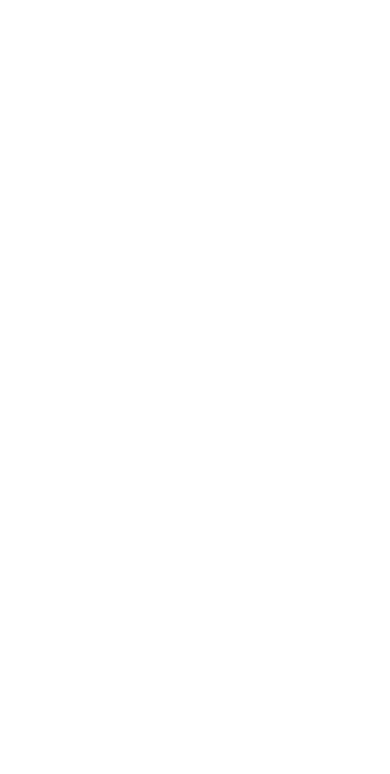
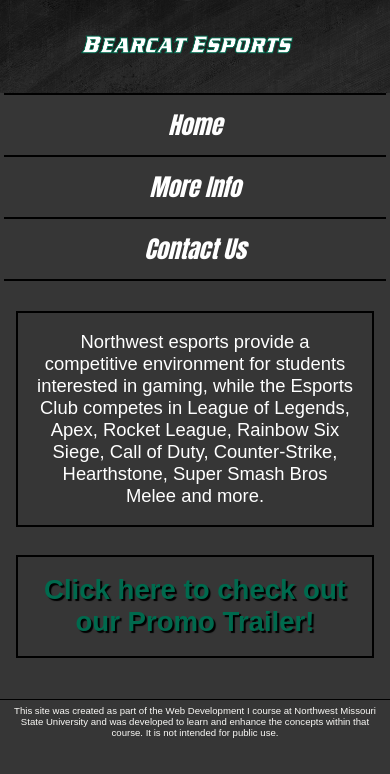
Before and after one commit to 144Sp23/web-project-cdurbin909, a plain HTML site: page index.html in a window 390 px wide. Drawn offline with Linux system fonts and the light colour scheme; a web font is replaced by a local one.

Commit message:
Added files, finished index.html mobile view

```diff
--- /dev/null
+++ b/css/style.css
@@ -0,0 +1,117 @@
+/*
+Author: Chase Durbin
+Date: 03-16-2023
+File name: style.class
+*/
+
+/* ----CSS Reset---- */
+body,
+header,
+nav,
+main,
+footer,
+h1,
+div,
+img,
+ul {
+    margin: 0;
+    padding: 0;
+    border: 0;
+}
+
+
+/* ----Body Style Rules---- */
+body {
+    background-color: #363636;
+}
+
+
+/* ----Header Style Rules----*/
+header {
+    position: sticky;
+    top: 0;
+    background-color: #000;
+}
+
+img {
+    max-width: 100%;
+    display: block;
+}
+
+
+/* ----Nav Style Rules---- */
+nav {
+    padding: 1%;
+    padding-top: 0;
+    margin-bottom: 1%;
+}
+
+nav ul {
+    list-style-type: none;
+    text-align: center;
+}
+
+nav li {
+    font-size: 1.5em;
+    border-top: 2px solid black;
+    font-family: 'Anton', sans-serif;
+    font-style: italic;
+}
+
+nav li a {
+    display: block;
+    color: white;
+    padding: 0.5em 1em;
+    text-decoration: none;
+}
+
+nav li:last-child {
+    border-bottom: 2px solid black;
+}
+
+/* ----Show Mobile Class, hide others---- */
+.mobile {
+    display: block;
+}
+
+.tab-desk {
+    display: none;
+}
+
+/* ----Main Content Style Rules---- */
+main {
+    padding: 1% 4% 1% 4%;
+    text-align: center;
+    font-size: 1.15em;
+    color: white;
+    font-family: 'Sono', sans-serif;
+}
+
+main p {
+    border: 2px solid black;
+    padding: 5%;
+}
+
+main h3 {
+    border: 2px solid black;
+    padding: 5%;
+    color: #006A4E;
+    font-size: 1.5em;
+    text-align: center;
+    text-shadow: 2px 2px 1px black;
+}
+
+main a {
+    text-decoration: none;
+}
+
+
+/* ----Footer Style Rules---- */
+footer p {
+    border-top: 1px solid black;
+    font-size: 0.6em;
+    color: #FAF9F6;
+    text-align: center;
+    padding: 5px 1em;
+    font-family: 'Sono', sans-serif;
+}
--- a/index.html
+++ b/index.html
@@ -1,9 +1,51 @@
 <!DOCTYPE html>
 <html lang="en">
+
 <head>
+    <title>Northwest Esports Club</title>
+    <link rel="stylesheet" href="css/style.css">
+    <meta name="viewport" content="width=device-width, inital-scale=1">
+    <link rel="preconnect" href="https://fonts.googleapis.com">
+    <link rel="preconnect" href="https://fonts.gstatic.com" crossorigin>
+    <link href="https://fonts.googleapis.com/css2?family=Anton&family=Sono&display=swap" rel="stylesheet">
+</head>
 
-</head>
 <body>
+    <div id="container">
+        <!-- Header -->
+        <header>
+            <!-- This image was created by a student in the northwest Esports club, and I was given permission from the creator to use it -->
+            <a href="index.html"><img src="images/Bearcat_Esports_1.png" alt="bearcat esports logo"></a>
+        </header>
 
+        <nav>
+            <ul>
+                <li><a href="index.html">Home</a></li>
+                <li><a href="info.html">More Info</a></li>
+                <li><a href="contact.html">Contact Us</a></li>
+            </ul>
+        </nav>
+
+        <!-- Main content on home page -->
+        <main>
+            <div class="mobile">
+                <p>Northwest esports provide a competitive environment for students interested in gaming, while the Esports Club competes in League of Legends, Apex, Rocket League, Rainbow Six Siege, Call of Duty, Counter-Strike, Hearthstone, Super Smash Bros Melee and more.</p>
+
+                <a href="https://youtu.be/xTl4dZitILg">
+                    <h3>Click here to check out our Promo Trailer!</h3>
+                </a>
+
+            </div>
+        </main>
+
+        <!-- Footer -->
+        <footer>
+
+            <p>This site was created as part of the Web Development I course at Northwest Missouri State University and was developed to learn and enhance the concepts within that course. It is not intended for public use.</p>
+
+        </footer>
+
+    </div>
 </body>
+
 </html>
```
Also changed, not shown: template.html (added, +39 -0 lines), contact.html (added), images/Bearcat_Esports_1.png (added), info.html (added), 2 other files.
